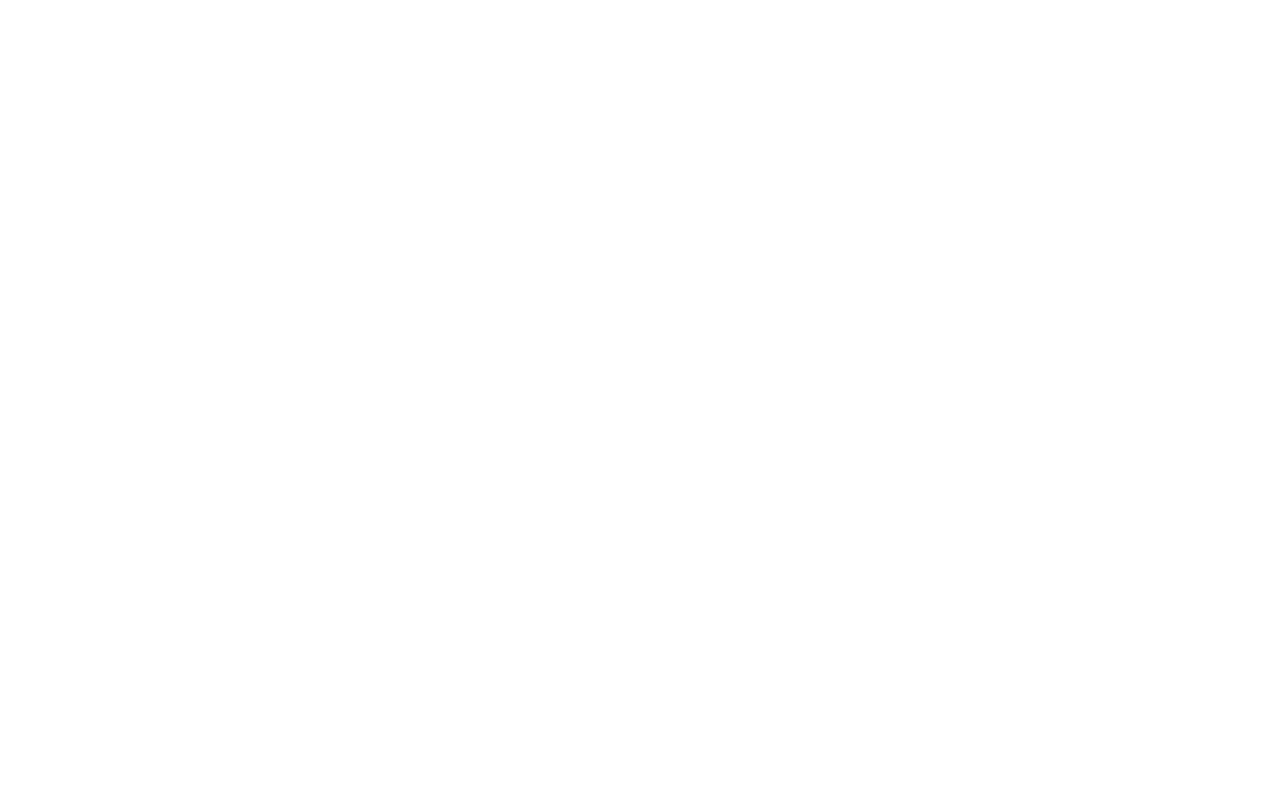
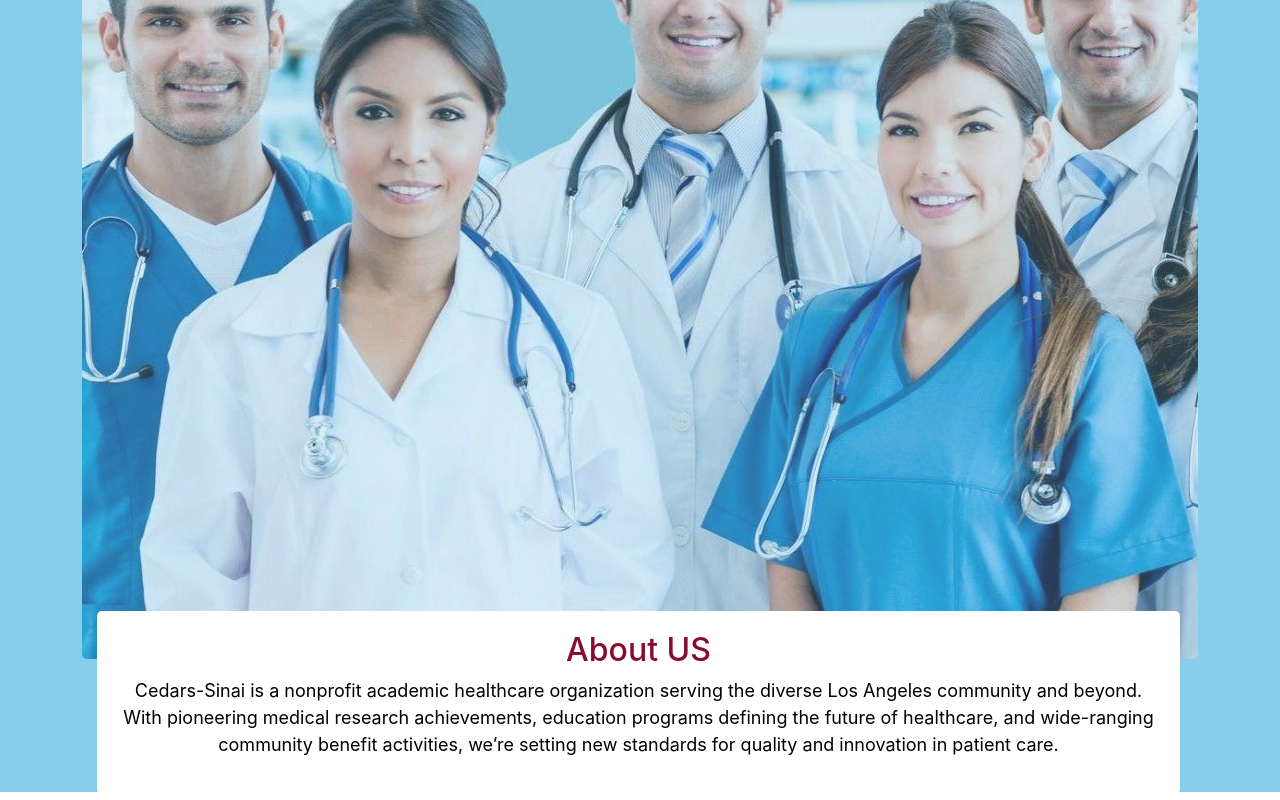
Before and after one commit to Mir-Md-Reduan/Health-Care-Client, a React (Create React App) app: page / in a window 1280 px wide. Shown: the part 1071-1871 px from the top of the page. Before the commit the page ends 985 px from the top, so only its background shows below. Built offline with nearby package versions, Linux system fonts and the light colour scheme.

Commit message:
About Us Section is Done

```diff
--- a/src/App.css
+++ b/src/App.css
@@ -1,5 +1,6 @@
 .App {
   text-align: center;
+  background-color: #87CEEB;
 }
 
 .App-logo {
--- /dev/null
+++ b/src/Home/About/About.css
@@ -0,0 +1,30 @@
+.about-container{
+    position: relative;
+}
+.about-description{
+    position: absolute;
+    bottom: -15%;
+    width: 95%;
+    text-align: center;
+    font-size: 18px;
+    color: #860d30;
+    display: block;
+    background-color: white;
+    padding: 20px;
+    margin-left: 15px;
+    border-radius: 5px ;
+    box-shadow: slategray;
+}
+.image{
+    width: 100%;
+    height: auto;
+    opacity: 0.7;
+    overflow: hidden;
+    border-radius: 5px;
+}
+.aboutUs-title{
+    color: #860d30;
+}
+.aboutUS-description{
+    color: black;
+}
--- a/src/Home/About/About.js
+++ b/src/Home/About/About.js
@@ -1,9 +1,24 @@
 import React from 'react';
+import './About.css';
+import aboutUsImage from '../../Images/aboutUs.jpg';
 
 const About = () => {
     return (
-        <div id="about">
-            <h2>THis is About</h2>
+        <div id="about" className="my-5" >
+            <div className="container">
+                <div className="row">
+                    <div className="col-lg-12 col-md-6 about-container">
+                        <div className="image">
+                            <img src={aboutUsImage} alt="About Image" />
+                        </div>
+                        <div className="about-description">
+                            <h2 className="aboutUs-title">About US</h2>
+                            <p className="aboutUS-description">Cedars-Sinai is a nonprofit academic healthcare organization serving the diverse Los Angeles community and beyond. With pioneering medical research achievements, education programs defining the future of healthcare, and wide-ranging community benefit activities, we’re setting new standards for quality and innovation in patient care. </p>
+                        </div>
+                    </div>
+
+                </div>
+            </div>
         </div>
     );
 };
--- a/src/Home/Shared/Header/Header.js
+++ b/src/Home/Shared/Header/Header.js
@@ -6,7 +6,7 @@
 const Header = () => {
     return (
         <div>
-            <Navbar bg="light" expand="lg" sticky="top">
+            <Navbar bg="light" expand="lg" fixed="top" >
                 <Container>
                     <div href="#home" className="d-flex justify-content-center align-items-center"><img height="25px" width="25px" src={icon} alt="Icon" />&nbsp;Medicare</div>
                     <Navbar.Toggle aria-controls="basic-navbar-nav" />
```
Also changed, not shown: src/Images/aboutUs.jpg (added).
